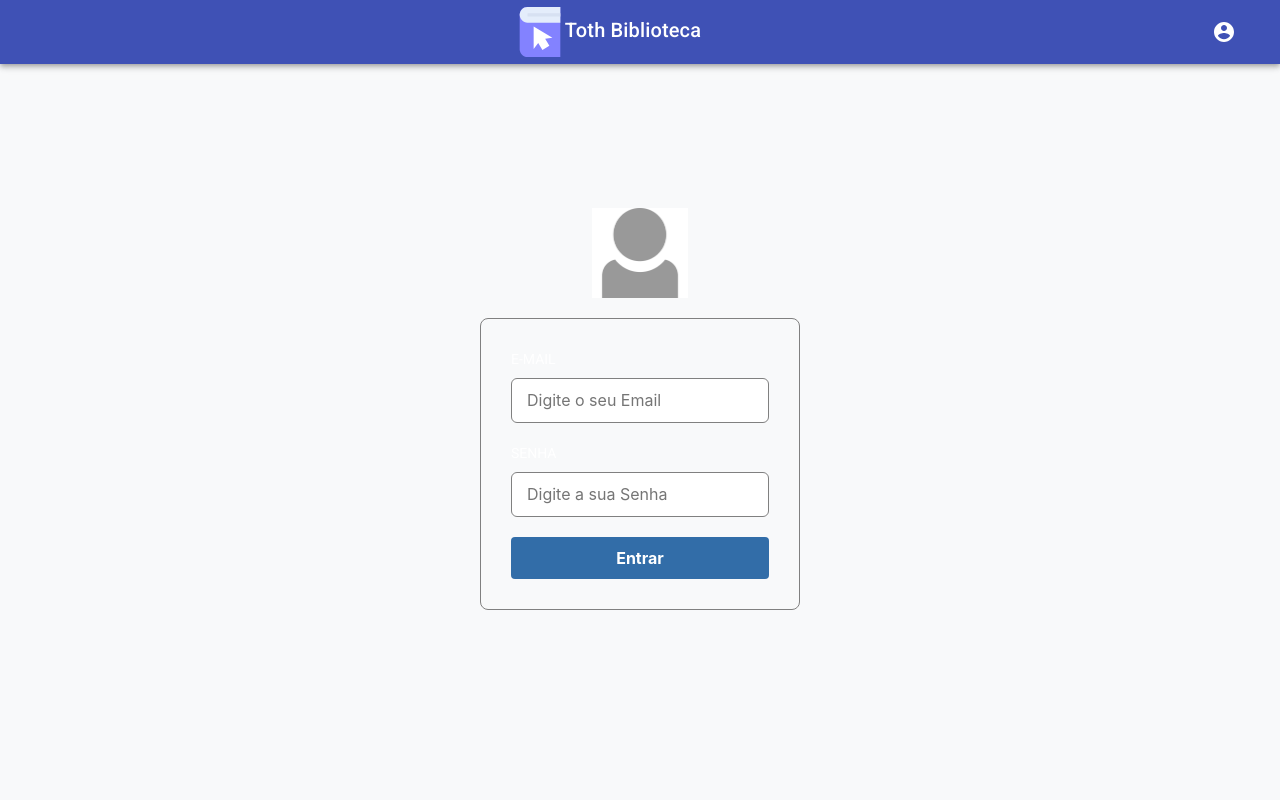
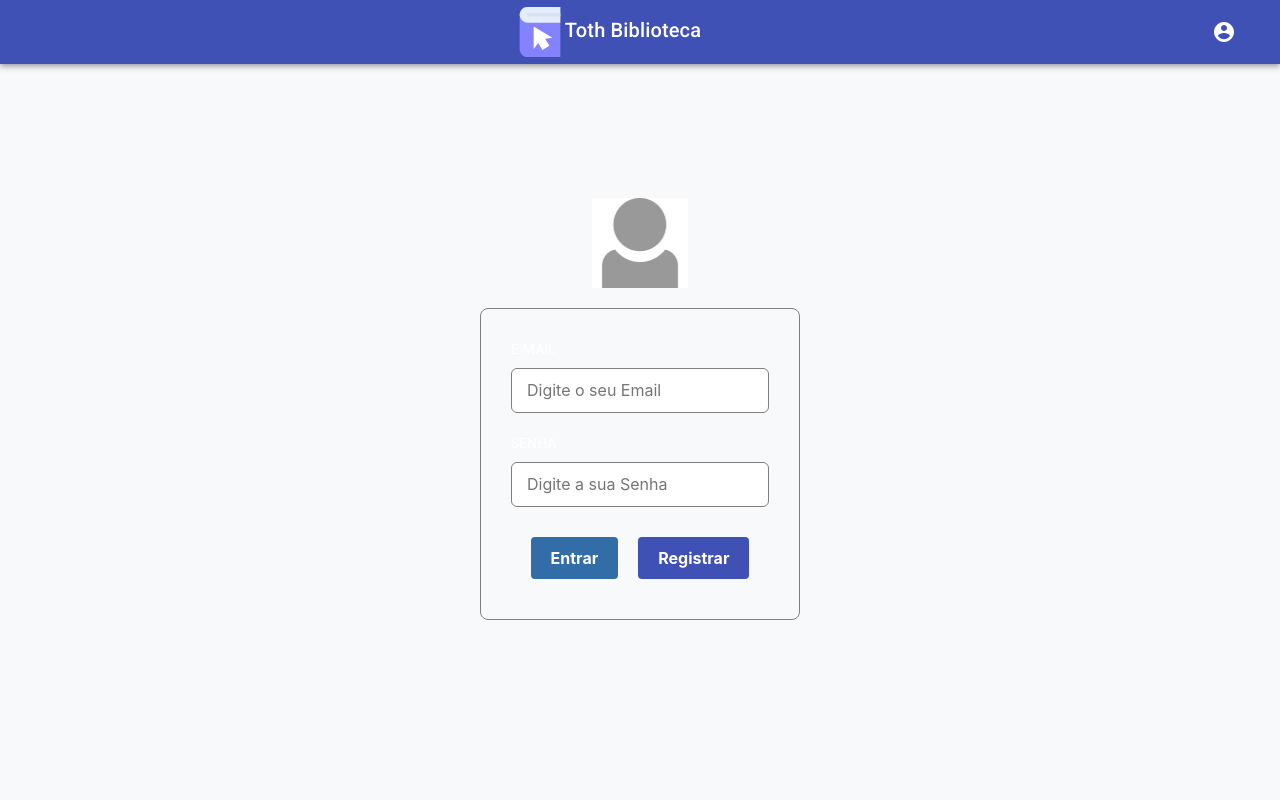
Before and after one commit to yankelvin/sistema-biblioteca, a React (Create React App) app in the folder frontend/: page /login in a window 1280 px wide. Shown: the top 800 px of the page. Built offline with nearby package versions, Linux system fonts and the light colour scheme.

Commit message:
Estilização flexbox e botão de registrar adicionado a tela de login

```diff
--- a/frontend/src/pages/Login/Login.js
+++ b/frontend/src/pages/Login/Login.js
@@ -1,6 +1,8 @@
 import React, { Component } from "react";
 import api from "../../services/api";
 import logo from "../../assets/usuario.png";
+
+import "./style.css";
 
 export default class Login extends Component {
   constructor(props) {
@@ -103,6 +105,19 @@ export default class Login extends Component {
       cursor: "pointer"
     };
 
+    const buttonRegister = {
+      border: 0,
+      borderRadius: "4px",
+      width: "100%",
+      height: "42px",
+      padding: " 0 20px",
+      fontSize: "16px",
+      fontWeight: " bold",
+      background: "#3f51b5",
+      color: "white",
+      cursor: "pointer"
+    };
+
     const img = {
       maxWidth: "30%"
     };
@@ -140,9 +155,15 @@ export default class Login extends Component {
               onChange={this.setPassword}
             />
 
-            <button style={buttonStyle} onClick={this.signIn} align="right">
-              Entrar
-            </button>
+            <div className="div-buttons">
+              <button id="entry-button" style={buttonStyle} onClick={this.signIn} align="right">
+                Entrar
+              </button>
+
+              <button id="register-button" style={buttonRegister}>
+                Registrar
+              </button>
+            </div>
           </form>
         </div>
       </div>
--- /dev/null
+++ b/frontend/src/pages/Login/style.css
@@ -0,0 +1,8 @@
+.div-buttons {
+  display: flex;
+  margin: auto;
+}
+
+.div-buttons button {
+  margin: 10px;
+}
```
